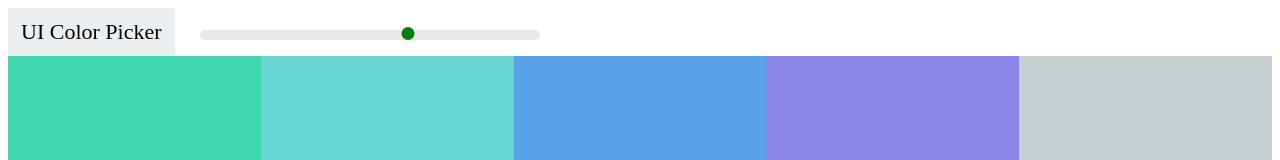
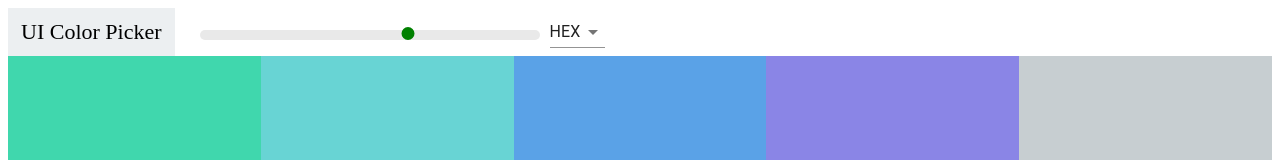
Before and after one commit to keshav2802/UI-Color-Picker, a React (Create React App) app: page / in a window 1280 px wide. Shown: the top 160 px of the page. Built offline with nearby package versions, Linux system fonts and the light colour scheme.

Commit message:
added the color format selector

```diff
--- a/package.json
+++ b/package.json
@@ -3,6 +3,7 @@
   "version": "0.1.0",
   "private": true,
   "dependencies": {
+    "@material-ui/core": "^4.11.0",
     "@testing-library/jest-dom": "^4.2.4",
     "@testing-library/react": "^9.5.0",
     "@testing-library/user-event": "^7.2.1",
--- a/src/components/NavBar/NavBar.js
+++ b/src/components/NavBar/NavBar.js
@@ -1,9 +1,21 @@
 import React, {Component} from 'react';
+import Select from '@material-ui/core/Select';
+import MenuItem from '@material-ui/core/MenuItem';
 import Slider from 'rc-slider';
 import 'rc-slider/assets/index.css';
 import './NavBar.css';
 
 class NavBar extends Component {
+
+  state = {
+    format: "hex"
+  }
+
+  handleChange = (e) => {
+    this.setState({format: e.target.value});
+    this.props.changeFormat(e.target.value);
+  }
+
   render() {
     return (
       <div className="NavBar">
@@ -19,6 +31,13 @@
             onAfterChange={this.props.changeLevel}
           />
         </div>
+        <div className="select-menu">
+          <Select value={this.state.format} onChange={this.handleChange}>
+            <MenuItem value="hex">HEX</MenuItem>
+            <MenuItem value="rgb">RGB</MenuItem>
+            <MenuItem value="rgba">RGBA</MenuItem>
+          </Select>
+        </div>
       </div>
     )
   }
--- a/src/components/Palette/Palette.js
+++ b/src/components/Palette/Palette.js
@@ -6,20 +6,25 @@
 class Palette extends Component {
 	state = {
 		level: 600,
+		format: "hex"
 	};
 
   changeLevel = (newLevel) => {
     this.setState({level: newLevel});
-  }
+	}
+
+	changeFormat = (val) => {
+		this.setState({format: val});
+	}
 
 	render() {
 		const colorBoxes = this.props.palette[this.state.level].map((color) => (
-			<ColorBox background={color.hex} name={color.name} />
+			<ColorBox background={color[this.state.format]} name={color.name} />
 		));
 
 		return (
 			<div className='Palette'>
-				<NavBar level={this.state.level} changeLevel={this.changeLevel} />
+				<NavBar level={this.state.level} changeLevel={this.changeLevel} changeFormat={this.changeFormat} />
 				<div className='Palette-colors'>{colorBoxes}</div>
 			</div>
 		);
```
Also changed, not shown: 1 other file (tests, documents, lock files or other folders).
